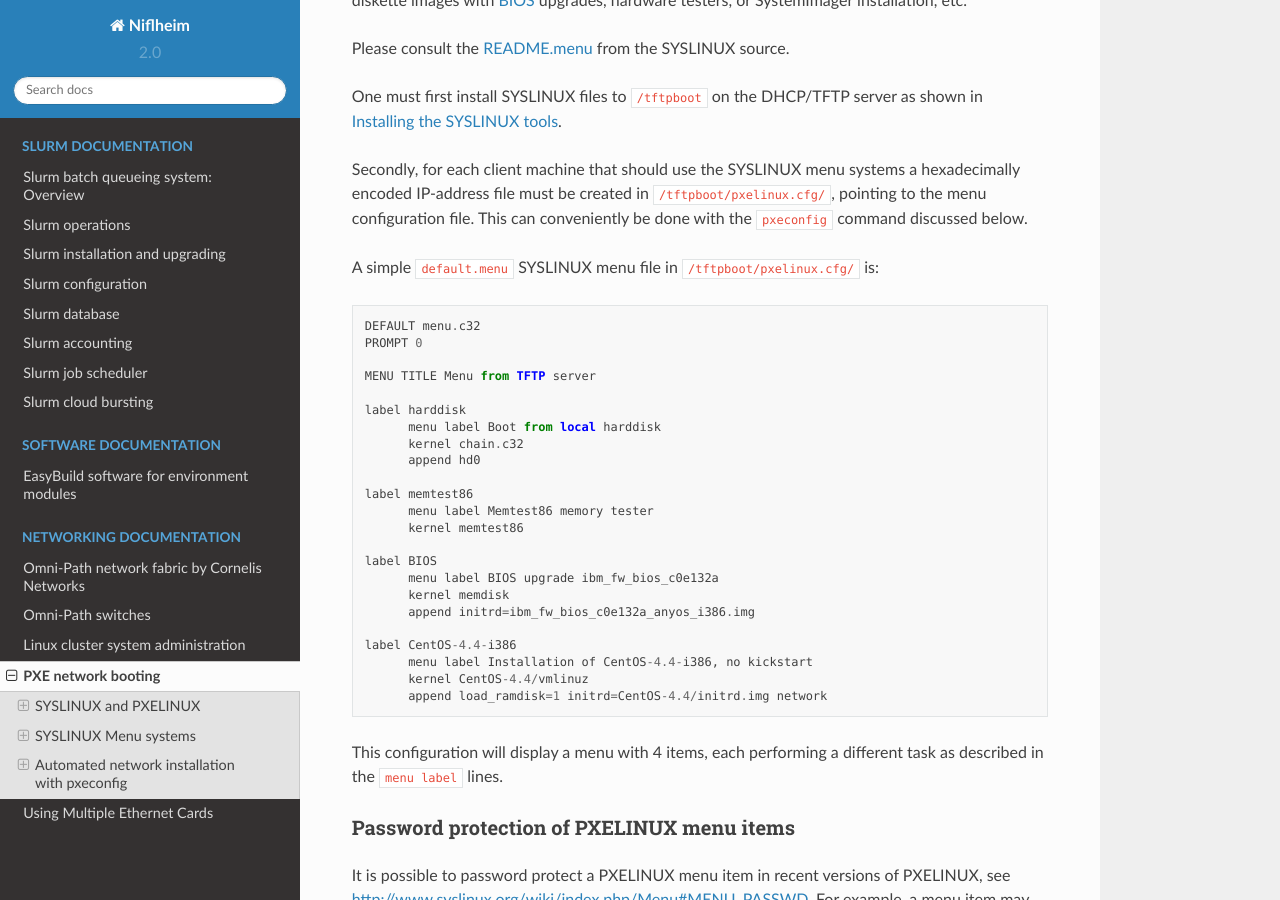
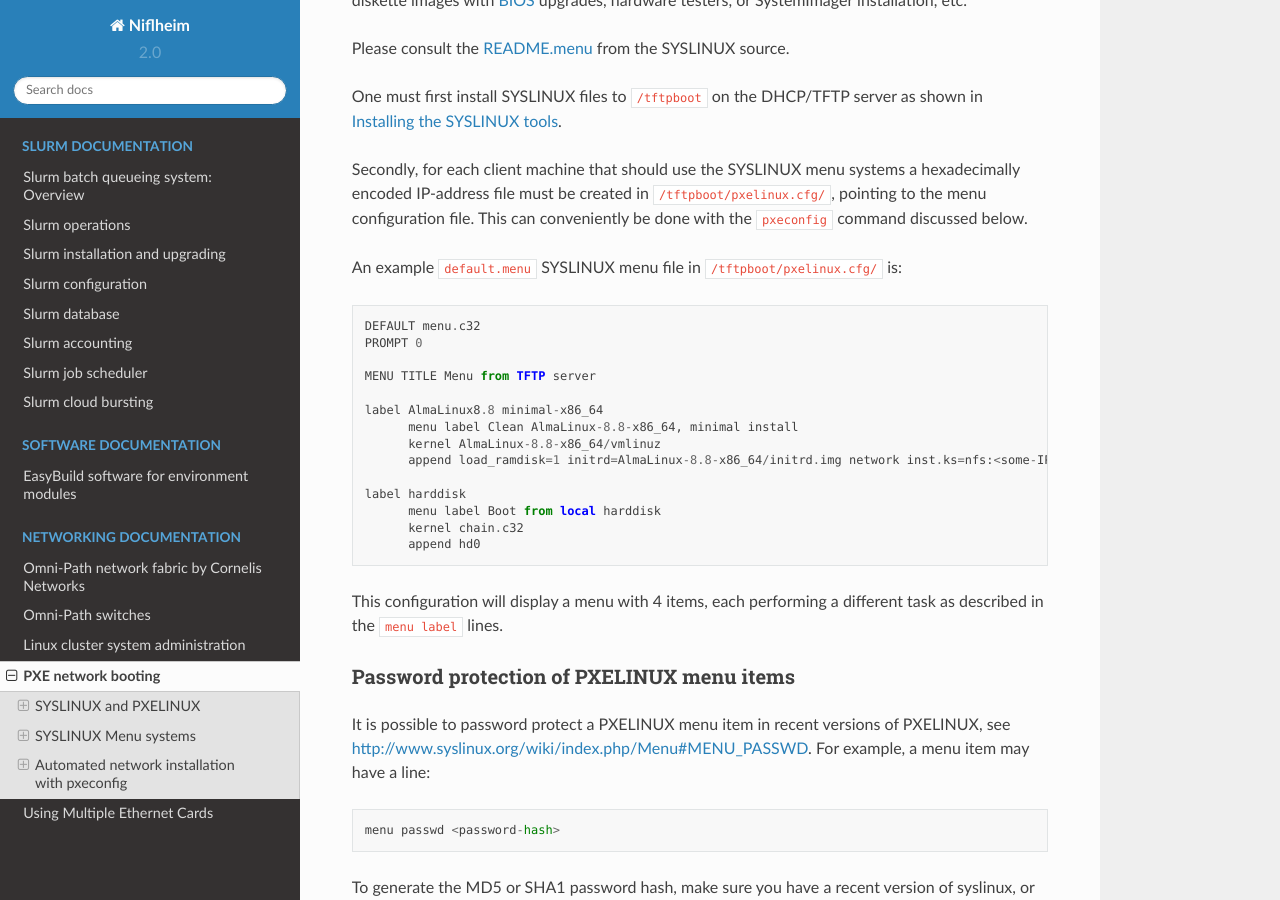
Before and after one commit to OleHolmNielsen/Niflheim_system, a Sphinx documentation site: the page built from docs/PXE-booting.rst, in a window 1280 px wide and 900 px high, scrolled down 3611 px. Built offline with Sphinx 7.4.7 and the Read the Docs theme 2.0.0, drawn with Linux system fonts in a browser that asks for light colours.

Commit message:
Updated default.menu

```diff
--- a/docs/PXE-booting.rst
+++ b/docs/PXE-booting.rst
@@ -158,31 +158,22 @@ Secondly, for each client machine that should use the SYSLINUX menu systems a he
 must be created in ``/tftpboot/pxelinux.cfg/``, pointing to the menu configuration file.
 This can conveniently be done with the ``pxeconfig`` command discussed below.
 
-A simple ``default.menu`` SYSLINUX menu file in ``/tftpboot/pxelinux.cfg/`` is::
+An example ``default.menu`` SYSLINUX menu file in ``/tftpboot/pxelinux.cfg/`` is::
 
   DEFAULT menu.c32
   PROMPT 0
 
   MENU TITLE Menu from TFTP server
 
+  label AlmaLinux8.8 minimal-x86_64
+        menu label Clean AlmaLinux-8.8-x86_64, minimal install
+        kernel AlmaLinux-8.8-x86_64/vmlinuz
+        append load_ramdisk=1 initrd=AlmaLinux-8.8-x86_64/initrd.img network inst.ks=nfs:<some-IP-address>:/u/kickstart/ks-almalinux-8.8-minimal-x86_64.cfg vga=792
+
   label harddisk
         menu label Boot from local harddisk
         kernel chain.c32
         append hd0
-
-  label memtest86
-        menu label Memtest86 memory tester
-        kernel memtest86
-
-  label BIOS
-        menu label BIOS upgrade ibm_fw_bios_c0e132a
-        kernel memdisk
-        append initrd=ibm_fw_bios_c0e132a_anyos_i386.img
-
-  label CentOS-4.4-i386
-        menu label Installation of CentOS-4.4-i386, no kickstart
-        kernel CentOS-4.4/vmlinuz
-        append load_ramdisk=1 initrd=CentOS-4.4/initrd.img network
 
 This configuration will display a menu with 4 items, each performing a different task
 as described in the ``menu label`` lines.
```
